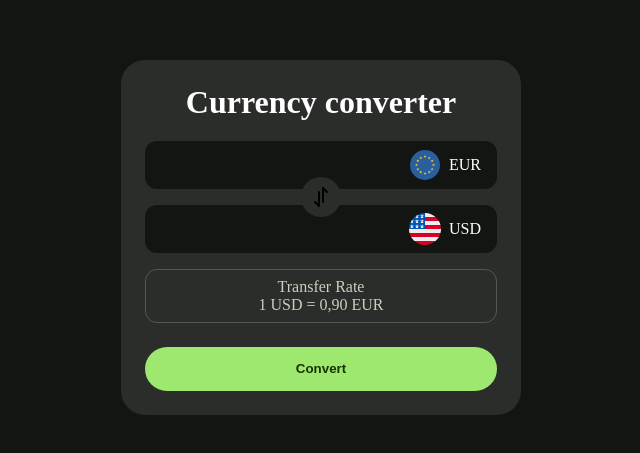
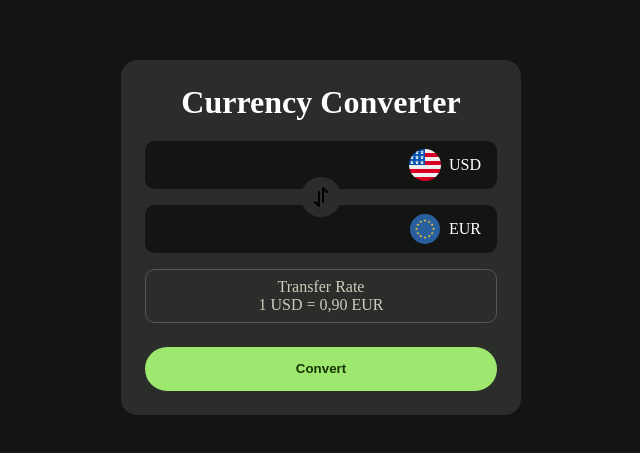
Before and after one commit to guillermoBalsera/CurrencyConverter, an Angular app: page / in a window 1280 px wide. Shown: the part 171-624 px from the top of the page, without its empty margins (319-959 px from the left). Built offline with nearby package versions, Linux system fonts and the light colour scheme.

Commit message:
deployment v2

```diff
--- a/src/app/app.component.html
+++ b/src/app/app.component.html
@@ -1,11 +1,11 @@
 <div class="container">
   <div class="transfer-calculator">
-    <h1>Currency converter</h1>
+    <h1>Currency Converter</h1>
     <fieldset class="input__wrapper">
       <input type="number" class="input--rate">
       <div class="currency__select">
-        <img src="/flags/europe.svg" alt="">
-        EUR
+        <img src="flags/usd.svg" alt="currency-flag">
+        USD
       </div>
     </fieldset>
     <button class="switch__button" type="button">
@@ -17,8 +17,8 @@
     <fieldset class="input__wrapper">
       <input type="number" class="input--rate">
       <div class="currency__select">
-        <img src="/flags/usd.svg" alt="currency-flag">
-        USD
+        <img src="flags/europe.svg" alt="">
+        EUR
       </div>
     </fieldset>
     <dl class="fee-rate">
--- a/src/app/app.component.scss
+++ b/src/app/app.component.scss
@@ -62,7 +62,7 @@ html, body {
   color: $text;
   max-width: 25rem;
   padding: 1.5rem;
-  border-radius: 1.5rem;
+  border-radius: 1rem;
   width: 100%;
   margin: 0 auto;
   display: flex;
@@ -82,12 +82,12 @@ html, body {
   display: flex;
   position: relative;
   background-color: $bg;
-  border-radius: 0.75rem;
+  border-radius: 0.6rem;
   border: 0 solid transparent;
   align-items: center;
 
   &:focus-within {
-    outline: 1px solid $primary;
+    outline: 2px solid $primary;
   }
 
   input {
@@ -108,7 +108,7 @@ html, body {
   border: 1px solid $border;
   padding: 0.5rem 1rem;
   margin-top: 1rem;
-  border-radius: 0.75rem;
+  border-radius: 0.6rem;
   flex-direction: column;
   justify-content: center;
   color: $textLight;
@@ -160,14 +160,14 @@ html, body {
   transition: width 0.2s ease, height 0.2s ease;
 
   &:hover {
-    outline: 1px solid $primaryHover;
+    outline: 2px solid $primaryHover;
     color: $primaryHover;
   }
 
   &:active {
     width: 2.65rem;
     height: 2.65rem;
-    outline: 1px solid $primary;
+    outline: 2px solid $primary;
     color: $primary;
     transition: width 0.2s ease, height 0.2s ease;
   }
```
Also changed, not shown: 2 other files (tests, documents, lock files or other folders).
